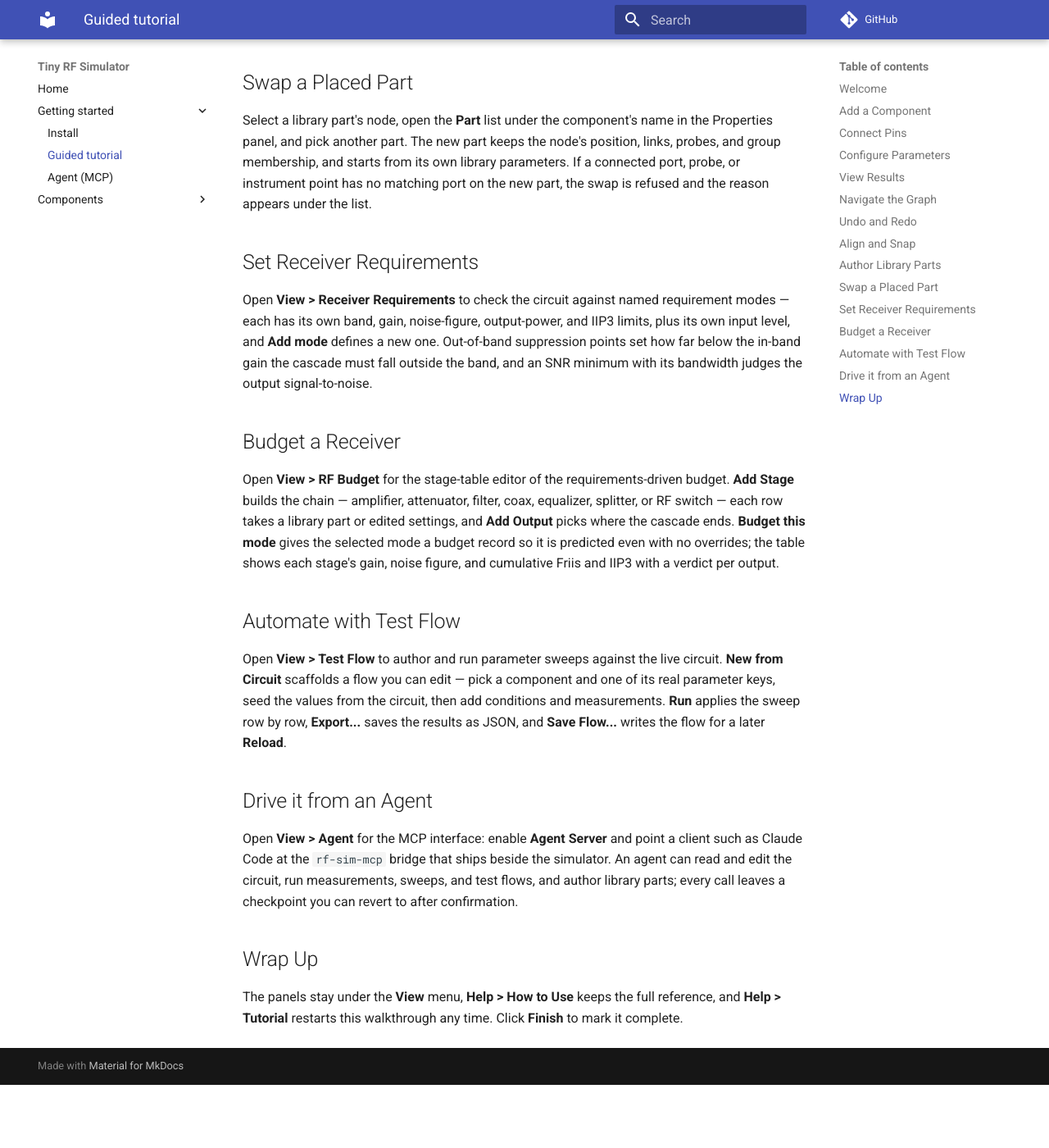
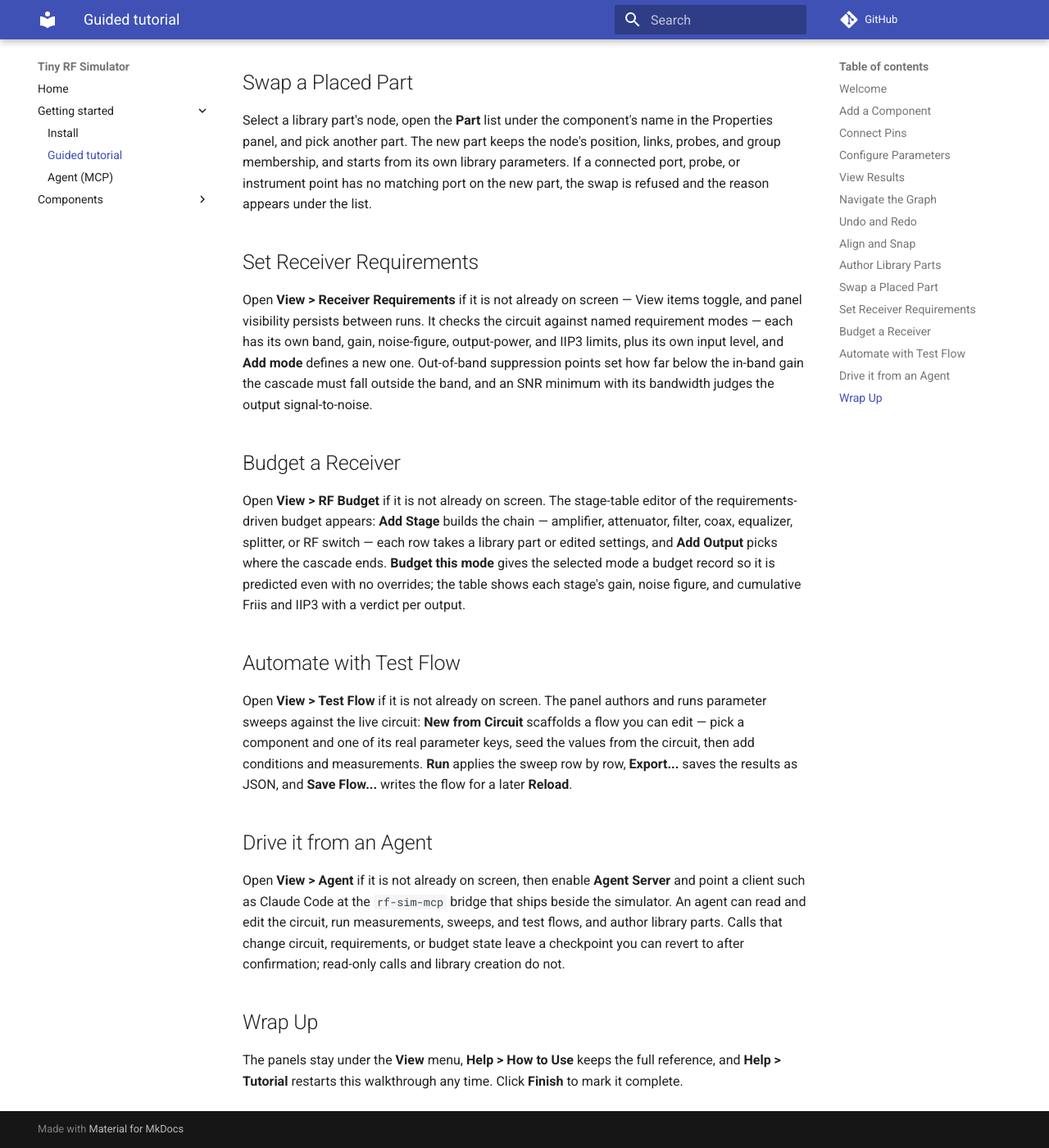
Before and after one commit to striderZA/Tiny-RF-Simulator, an MkDocs documentation site: the page built from manual/pages/tutorial.md, in a window 1280 px wide and 1400 px high, scrolled down 1893 px. Shown: the whole window at 82% size. Built offline with MkDocs 1.6.1 and Material for MkDocs 9.7.7, drawn with Linux system fonts in a browser that asks for light colours; comment, search, counter and statistics services are not loaded; before the commit the page ends 3216 px from its top, so only the background shows below that.

Commit message:
fix(tutorial): scope agent checkpoints and guard View steps
- Only state-changing agent calls create checkpoints (circuit, requirements,
  budget edits; a measure that changes state). Say that instead of 'every
  call', matching manual/pages/agent.md and the tool sources.
- View-menu items toggle and panel visibility persists in app.ini, so the
  four feature steps now say 'Open View > <panel> if it is not already on
  screen'; a bare 'Open' would close the panel for a user who already has
  it open. The Work Guidance rule in tutorial/AGENTS.md records the guard.

```diff
--- a/manual/pages/tutorial.md
+++ b/manual/pages/tutorial.md
@@ -47,19 +47,19 @@ Select a library part's node, open the **Part** list under the component's name
 
 ## Set Receiver Requirements
 
-Open **View > Receiver Requirements** to check the circuit against named requirement modes — each has its own band, gain, noise-figure, output-power, and IIP3 limits, plus its own input level, and **Add mode** defines a new one. Out-of-band suppression points set how far below the in-band gain the cascade must fall outside the band, and an SNR minimum with its bandwidth judges the output signal-to-noise.
+Open **View > Receiver Requirements** if it is not already on screen — View items toggle, and panel visibility persists between runs. It checks the circuit against named requirement modes — each has its own band, gain, noise-figure, output-power, and IIP3 limits, plus its own input level, and **Add mode** defines a new one. Out-of-band suppression points set how far below the in-band gain the cascade must fall outside the band, and an SNR minimum with its bandwidth judges the output signal-to-noise.
 
 ## Budget a Receiver
 
-Open **View > RF Budget** for the stage-table editor of the requirements-driven budget. **Add Stage** builds the chain — amplifier, attenuator, filter, coax, equalizer, splitter, or RF switch — each row takes a library part or edited settings, and **Add Output** picks where the cascade ends. **Budget this mode** gives the selected mode a budget record so it is predicted even with no overrides; the table shows each stage's gain, noise figure, and cumulative Friis and IIP3 with a verdict per output.
+Open **View > RF Budget** if it is not already on screen. The stage-table editor of the requirements-driven budget appears: **Add Stage** builds the chain — amplifier, attenuator, filter, coax, equalizer, splitter, or RF switch — each row takes a library part or edited settings, and **Add Output** picks where the cascade ends. **Budget this mode** gives the selected mode a budget record so it is predicted even with no overrides; the table shows each stage's gain, noise figure, and cumulative Friis and IIP3 with a verdict per output.
 
 ## Automate with Test Flow
 
-Open **View > Test Flow** to author and run parameter sweeps against the live circuit. **New from Circuit** scaffolds a flow you can edit — pick a component and one of its real parameter keys, seed the values from the circuit, then add conditions and measurements. **Run** applies the sweep row by row, **Export...** saves the results as JSON, and **Save Flow...** writes the flow for a later **Reload**.
+Open **View > Test Flow** if it is not already on screen. The panel authors and runs parameter sweeps against the live circuit: **New from Circuit** scaffolds a flow you can edit — pick a component and one of its real parameter keys, seed the values from the circuit, then add conditions and measurements. **Run** applies the sweep row by row, **Export...** saves the results as JSON, and **Save Flow...** writes the flow for a later **Reload**.
 
 ## Drive it from an Agent
 
-Open **View > Agent** for the MCP interface: enable **Agent Server** and point a client such as Claude Code at the `rf-sim-mcp` bridge that ships beside the simulator. An agent can read and edit the circuit, run measurements, sweeps, and test flows, and author library parts; every call leaves a checkpoint you can revert to after confirmation.
+Open **View > Agent** if it is not already on screen, then enable **Agent Server** and point a client such as Claude Code at the `rf-sim-mcp` bridge that ships beside the simulator. An agent can read and edit the circuit, run measurements, sweeps, and test flows, and author library parts. Calls that change circuit, requirements, or budget state leave a checkpoint you can revert to after confirmation; read-only calls and library creation do not.
 
 ## Wrap Up
 
```
Also changed, not shown: CHANGELOG.md (+1 -1 lines), tutorial/AGENTS.md (+5 -3 lines), 1 other file.
